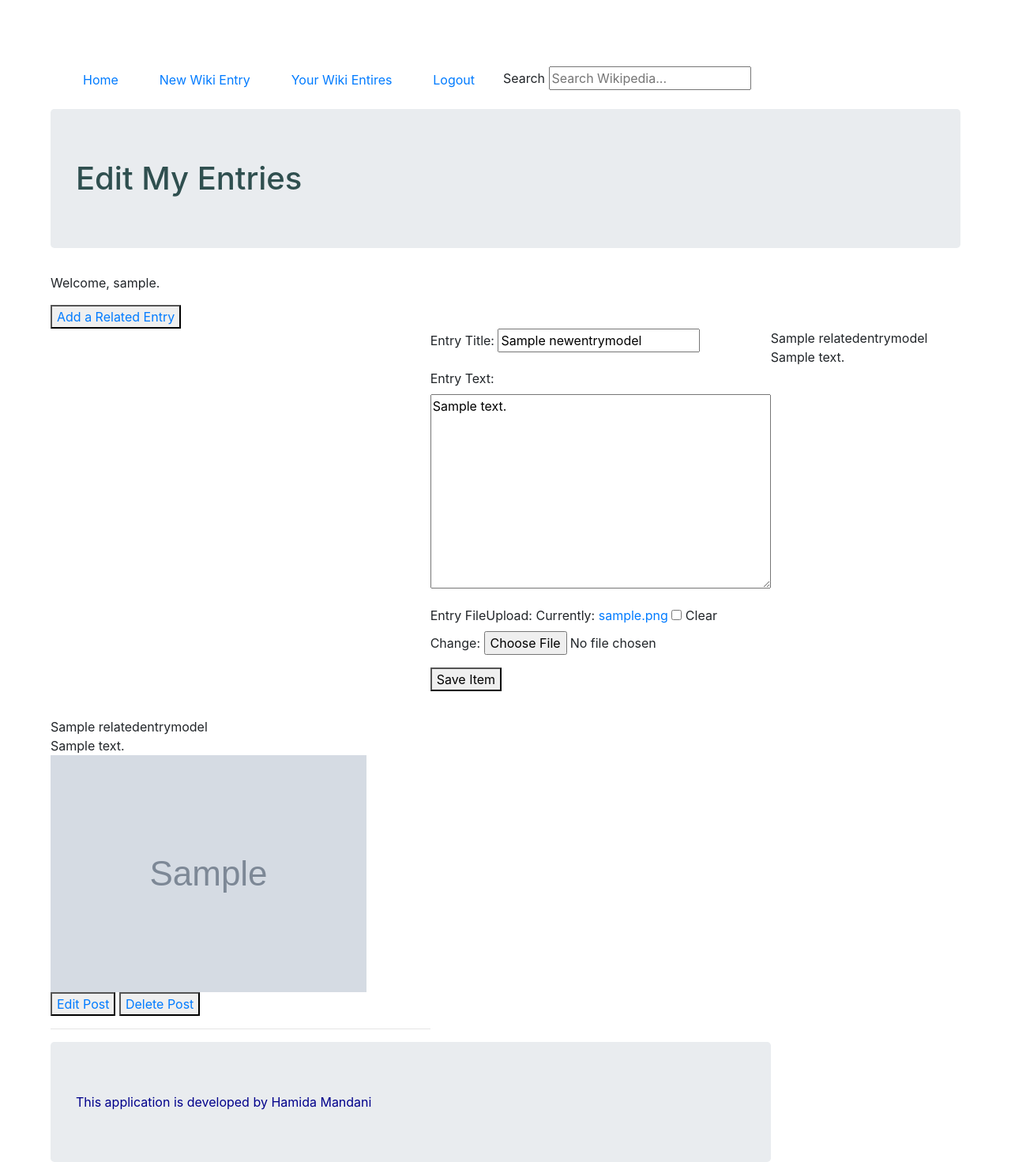
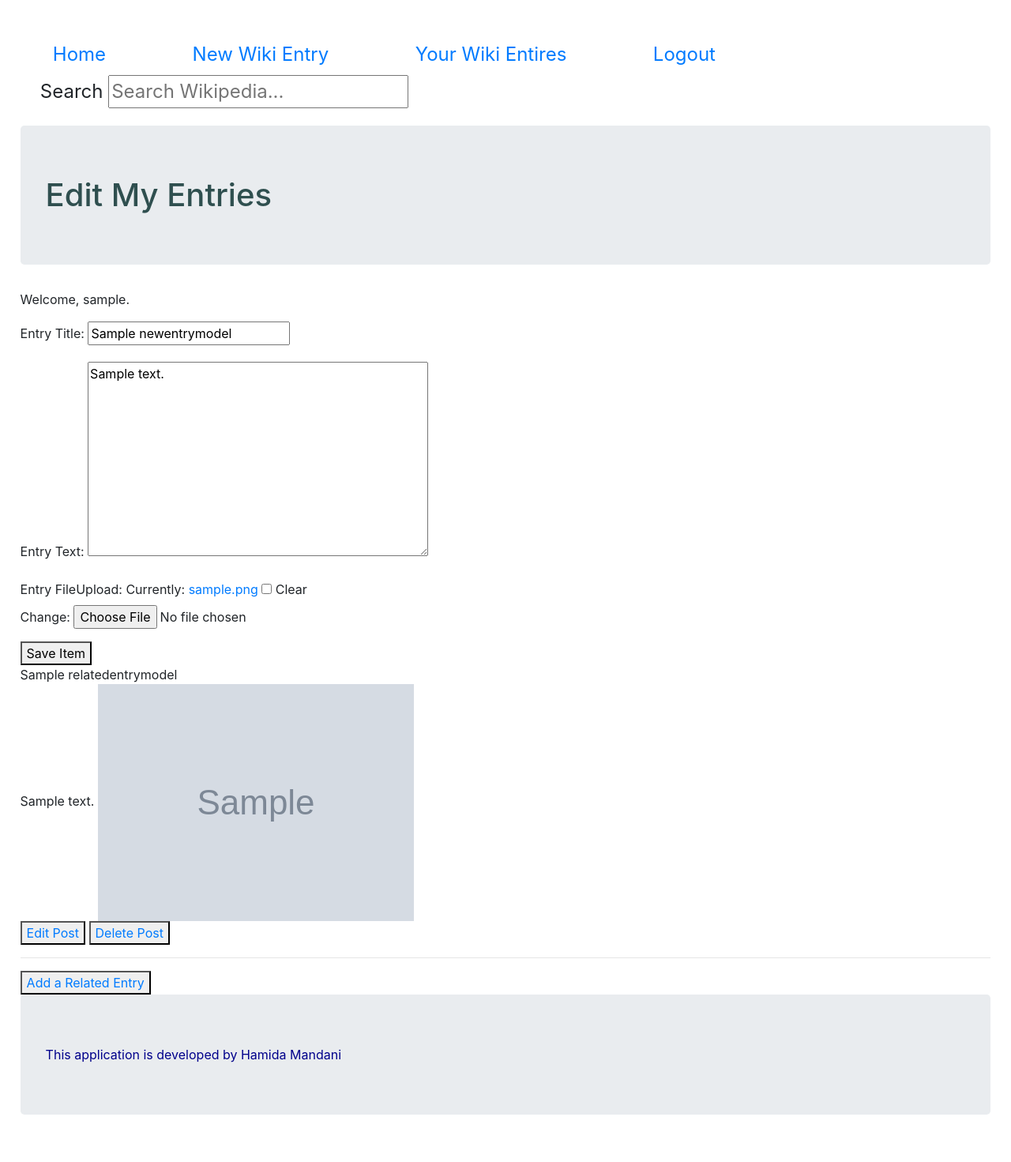
Before and after one commit to cs-fullstack-2019-fall/project2-django-wikipedia-mandani-tech, a Django app: page /edit/1/ in a window 1280 px wide. Shown: the whole page at 79% size. After the commit the page ends 1411 px from the top, so only its background shows below. Run offline with Django 3.2, Linux system fonts and the light colour scheme; a user stored in the database is signed in; tables that the repository leaves empty hold one stand-in row (values such as "Sample post"); grey boxes marked "Sample" are stand-in pictures; some libraries are stand-ins or nearby versions.

Commit message:
related delete works

```diff
--- a/wikiProject/wikiApp/static/wikiApp/index.css
+++ b/wikiProject/wikiApp/static/wikiApp/index.css
@@ -5,7 +5,7 @@
     height: 500px;
     display: grid;
     grid-template-columns: 1fr 1fr 1fr 1fr;
-    padding: 5%;
+    padding: 2%;
     /*grid-template-columns: 1fr 1fr 1fr*/
 }
 
@@ -13,6 +13,7 @@
 {
     grid-column: 1/4;
     padding: 1%;
+    font-size: x-large;
     /*grid-row: 1;*/
 
 }
@@ -21,6 +22,7 @@
 {
     grid-column: 1/4;
     padding: 1%;
+    font-size: x-large;
     /*grid-row: 1;*/
 
 }
@@ -39,14 +41,21 @@
 }
 
 #footer {
-    grid-column: 1/4;
+    grid-column: 1/5;
     display: flex;
     color: darkblue;
     text-align: center;
 }
 
+#search1
+{
+    color: darkblue;
+}
 
+#search2 {
+    color: darkblue;
 
+}
 
 #entryform
 {
@@ -54,17 +63,14 @@
     grid-row: 5;
 }
 
-#related_entryform{
+#related_entryform
+{
     grid-column: 1;
 
 }
 
 
 
-.display_entries
-{
-    grid-column: 1/3;
-}
 
 #searchbar
 {
@@ -90,6 +96,28 @@
     grid-column: 1/3;
 }
 
-#RelateddetailEntry{
+#RelateddetailEntry
+{
     grid-column: 3/5;
 }
+
+#display_entries_img
+{
+    grid-column: 4/5;
+}
+
+.display_entries
+{
+    grid-column: 1/3;
+}
+
+#related_entry_display
+{
+    grid-column: 1/5;
+}
+
+#editEntryForm
+{
+    grid-column: 1/3;
+    grid-row: 5;
+}
--- a/wikiProject/wikiApp/templates/wikiApp/details.html
+++ b/wikiProject/wikiApp/templates/wikiApp/details.html
@@ -9,8 +9,8 @@ Details Page
 
 {% block detailEntry %}
 
-{{Entry.Entry_Title}}
-{{Entry.Entry_Text}}
+{{Entry.Entry_Title}}<br/>
+{{Entry.Entry_Text}}<br/>
 <img src="{{ entry.Entry_FileUpload.url }}" alt=""><br/>
 
 {% endblock %}
@@ -21,7 +21,7 @@ Details Page
 {% for entry in allRelatedEntries %}
 
 {{ entry.Related_Title }}<br/>
-{{ entry.Related_Text }}
+{{ entry.Related_Text }}<br/>
 
 {% if entry.Related_FileUpload != '' %}
 <img src="{{ entry.Related_FileUpload.url }}" alt=""><br/>
--- a/wikiProject/wikiApp/templates/wikiApp/edit.html
+++ b/wikiProject/wikiApp/templates/wikiApp/edit.html
@@ -10,32 +10,32 @@ Edit My Entries
 
 {% block content %}
 
-<form method='POST'>
+<form method='POST' enctype="multipart/form-data">
     {{ form.as_p }}
     <button type="submit">Save Item</button>
     {% csrf_token %}
 </form>
-
-
-{% for relatedEntry in allRelatedEntries %}
-
-    {{ relatedEntry.Related_Title }}<br/>
-    {{ relatedEntry.Related_Text }}<br/>
-    <hr/>
-{% if  relatedEntry.Related_FileUpload  != '' %}
-
-<img src="{{ entry.Related_FileUpload.url }}" alt=""><br/>
-{% endif %}
-
-{% endfor %}
-
 {% endblock content %}
-
-
 
 
 {% block displayRelatedcontent %}
 
+{% for entry in allRelatedEntries %}
+
+{{ entry.Related_Title }}<br/>
+{{ entry.Related_Text }}
+
+{% if entry.Related_FileUpload != '' %}
+<img src="{{ entry.Related_FileUpload.url }}" alt=""><br/>
+{% endif %}
+
+<button><a href="{% url 'editRelated' entry.pk %}"> Edit Post</a></button>
+<button><a href="{% url 'deleteRelated' entry.pk %}"> Delete Post</a></button>
+<hr/>
+{% endfor %}
+
+
+
 <button><a href="{% url 'relatedEntries' pk  %}"> Add a Related Entry </a></button>
 
 {% endblock displayRelatedcontent %}
--- a/wikiProject/wikiApp/templates/wikiApp/index.html
+++ b/wikiProject/wikiApp/templates/wikiApp/index.html
@@ -33,7 +33,7 @@
         </li>
 
         <form id="searchbar" action="/search_results/" method="get">
-            <label for="search1">Search</label>
+            <label  for="search1">Search </label>
             <input id="search1" type="text" placeholder="Search Wikipedia..." name="q">
         </form>
 
@@ -100,17 +100,27 @@
 {% endblock %}
 </section>
 
+<section id="editEntryForm">
 {% block content %}
 {% endblock %}
+
+</section>
+
 <section class="display_entries">
 
 {% for post in entry_list %}
 
-    <a href="{% url 'details' post.pk %}">{{ post.Entry_Title }}</a><br/>
-    {{ post.Entry_Text }}
+<a href="{% url 'details' post.pk %}">{{ post.Entry_Title }}</a><br/><br>
+{{ post.Entry_Text }}<br>
 
+
+{% endfor %}
+</section>
+
+<section class="display_entries_img">
+{% for post in entry_list %}
 {% if post.Entry_FileUpload != '' %}
-    <img src="{{ post.Entry_FileUpload.url }}" alt="IMAGE"><br/>
+<img src="{{ post.Entry_FileUpload.url }}" alt="IMAGE" width="40%" ><br/>
 {% endif %}
 
 <hr/>
@@ -118,21 +128,7 @@
 
 </section>
 
-<section class="display_entries">
-    {% for entry in allRelatedEntries %}
 
-    {{ entry.Related_Title }}<br/>
-    {{ entry.Related_Text }}
-
-    {% if entry.Related_FileUpload != '' %}
-    <img src="{{ entry.Related_FileUpload.url }}" alt=""><br/>
-    {% endif %}
-
-    <button><a href="{% url 'edit' entry.pk %}"> Edit Post</a></button>
-    <button><a href="{% url 'delete' entry.pk %}"> Delete Post</a></button>
-    <hr/>
-    {% endfor %}
-</section>
 
 
 
@@ -152,6 +148,8 @@
 </section>
 
 
+
+
 <footer id="footer" class="jumbotron">This application is developed by Hamida Mandani</footer>
 
 {# JavaScript for Bootstrap #}
--- a/wikiProject/wikiApp/templates/wikiApp/yourWikiEntries.html
+++ b/wikiProject/wikiApp/templates/wikiApp/yourWikiEntries.html
@@ -14,9 +14,13 @@ These are all your wiki entries!
 
 <br/>{{ myentry.Entry_Title }}<br/>
     {{ myentry.Entry_Text }}<br/>
+    {% if post.Entry_FileUpload != '' %}
+    <img src="{{ myentry.Entry_FileUpload.url }}" alt="IMAGE"><br/>
+    {% endif %}
 
     <button><a href="{% url 'edit' myentry.pk %}"> Edit Post</a></button><br/>
     <button><a href="{% url 'delete' myentry.pk %}"> Delete Post</a></button><br/>
+
     <hr/>
 
 
--- a/wikiProject/wikiApp/urls.py
+++ b/wikiProject/wikiApp/urls.py
@@ -14,6 +14,9 @@ urlpatterns = [
     path('login_my_user/', views.login_my_user, name='login_my_user'),
     path('log_me_out/', views.log_me_out, name='log_me_out'),
     path('relatedEntries/<int:pk>/', views.relatedEntries, name='relatedEntries'),
-    path('search_results/', views.search_results, name='search_results'),
+    path('search_results/<int:pk>/', views.search_results, name='search_results'),
+    path('editRelated/<int:pk>/', views.editRelated, name='editRelated'),
+    path('deleteRelated/<int:pk>/', views.deleteRelated, name='deleteRelated'),
+
 
 ]
--- a/wikiProject/wikiApp/views.py
+++ b/wikiProject/wikiApp/views.py
@@ -155,12 +155,45 @@ def relatedEntries(request, pk):
     return render(request, "wikiApp/relatedEntries.html", context)
 
 
+
+def editRelated(request, pk):
+    print(request.method)
+    entry = get_object_or_404(NewEntryModel, pk = pk)
+    related_instance= RelatedEntryModel.objects.filter(RelatedforeignKeyUser=entry)
+    form = RelatedEntryForm(request.POST or None, instance=related_instance)
+    if request.POST:
+        if form.is_valid():
+            form.save()
+            return redirect('editRelated', related_instance)
+    context = {'form': form,
+               'related_instance': related_instance
+               }
+    return render(request, 'wikiApp/edit.html', context)
+
+
+def deleteRelated(request, pk):
+
+    entry = get_object_or_404(RelatedEntryModel, pk = pk)
+    entry.delete()
+    return redirect('index')
+
+
+
+
+
+
+
+
+
+
+
 def search_results(request):
     if request.method == 'GET':
         query = request.GET.get('q')
-    context= {
+    context = {
         'list': NewEntryModel.objects.filter
-                (Q(Entry_Title__icontains=query ) | Q(Entry_Text__icontains=query))
+                (Q(Entry_Title__icontains= query ) | Q(Entry_Text__icontains= query)),
+
     }
 
     return render(request,'wikiApp/search_results.html',context)
```
Also changed, not shown: wikiProject/wikiApp/media/007CasinoRoyal.jpeg (added), wikiProject/wikiApp/media/007MoviesQuantum.jpeg (added), wikiProject/wikiApp/media/007MoviesQuantum_eBsqAB8.jpeg (added), wikiProject/wikiApp/media/index.png (added), wikiProject/wikiApp/media/index_HX51S4F.png (added), wikiProject/wikiApp/media/index_nVlMrXg.png (added). Lines whose indentation alone changed are shown as unchanged.
